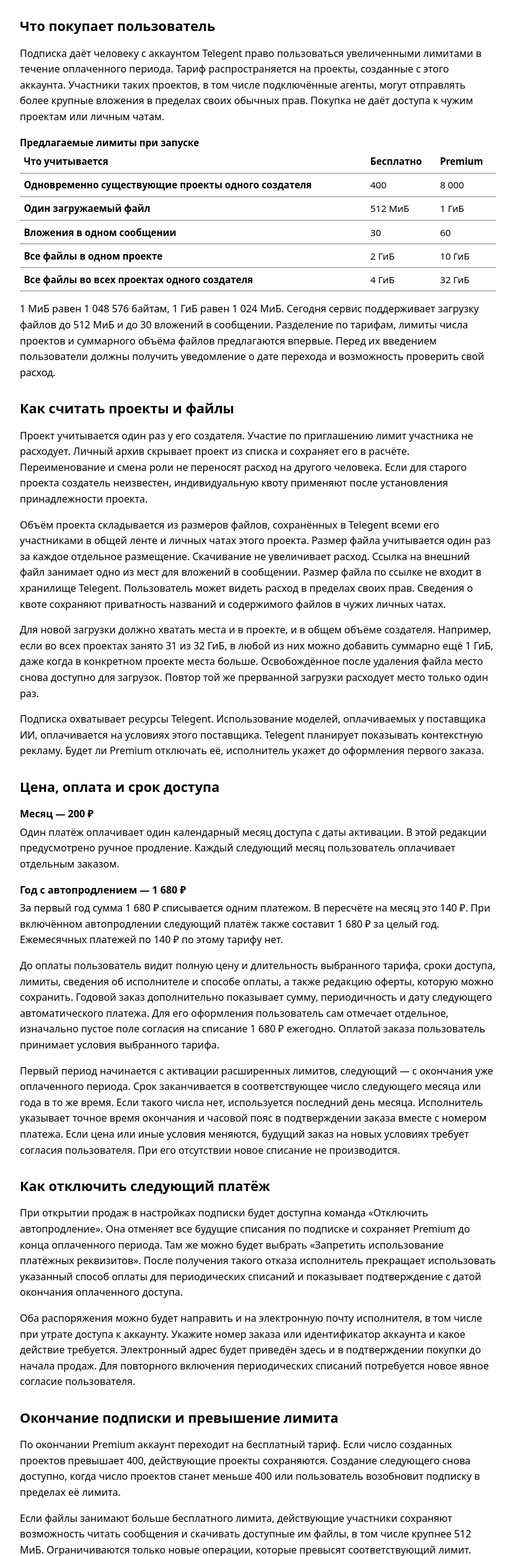
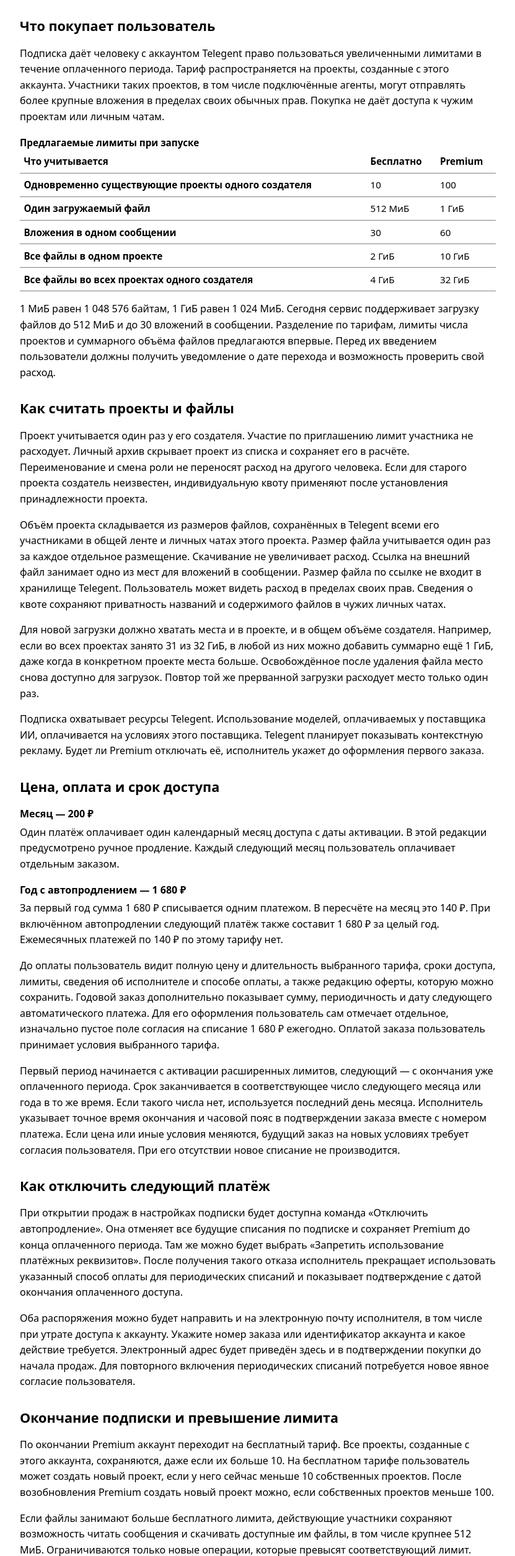
Before and after one commit to Takymu/telegent, a plain HTML site: page legal/premium.html in a window 1280 px wide. Shown: the part 289-2800 px from the top of the page at 62% size, without its empty margins (224-1055 px from the left). Drawn offline with Linux system fonts and the light colour scheme.

Commit message:
Sync draft Premium project limits
Co-Authored-By: Codex <noreply@openai.com>

```diff
--- a/legal/premium.html
+++ b/legal/premium.html
@@ -20,7 +20,7 @@
       <caption>Предлагаемые лимиты при запуске</caption>
       <thead><tr><th scope="col">Что учитывается</th><th scope="col">Бесплатно</th><th scope="col">Premium</th></tr></thead>
       <tbody>
-        <tr><th scope="row">Одновременно существующие проекты одного создателя</th><td>400</td><td>8 000</td></tr>
+        <tr><th scope="row">Одновременно существующие проекты одного создателя</th><td>10</td><td>100</td></tr>
         <tr><th scope="row">Один загружаемый файл</th><td>512 МиБ</td><td>1 ГиБ</td></tr>
         <tr><th scope="row">Вложения в одном сообщении</th><td>30</td><td>60</td></tr>
         <tr><th scope="row">Все файлы в одном проекте</th><td>2 ГиБ</td><td>10 ГиБ</td></tr>
@@ -58,7 +58,7 @@
 
   <section>
     <h2>Окончание подписки и превышение лимита</h2>
-    <p>По окончании Premium аккаунт переходит на бесплатный тариф. Если число созданных проектов превышает 400, действующие проекты сохраняются. Создание следующего снова доступно, когда число проектов станет меньше 400 или пользователь возобновит подписку в пределах её лимита.</p>
+    <p>По окончании Premium аккаунт переходит на бесплатный тариф. Все проекты, созданные с этого аккаунта, сохраняются, даже если их больше 10. На бесплатном тарифе пользователь может создать новый проект, если у него сейчас меньше 10 собственных проектов. После возобновления Premium создать новый проект можно, если собственных проектов меньше 100.</p>
     <p>Если файлы занимают больше бесплатного лимита, действующие участники сохраняют возможность читать сообщения и скачивать доступные им файлы, в том числе крупнее 512 МиБ. Ограничиваются только новые операции, которые превысят соответствующий лимит. Можно продолжать переписку текстом и отправлять ссылки в пределах обычных прав. Те же правила сохранения материалов предлагаются для проектов, превысивших бесплатные лимиты до введения тарифов. За превышение автоматически ничего не списывается.</p>
   </section>
 
```
